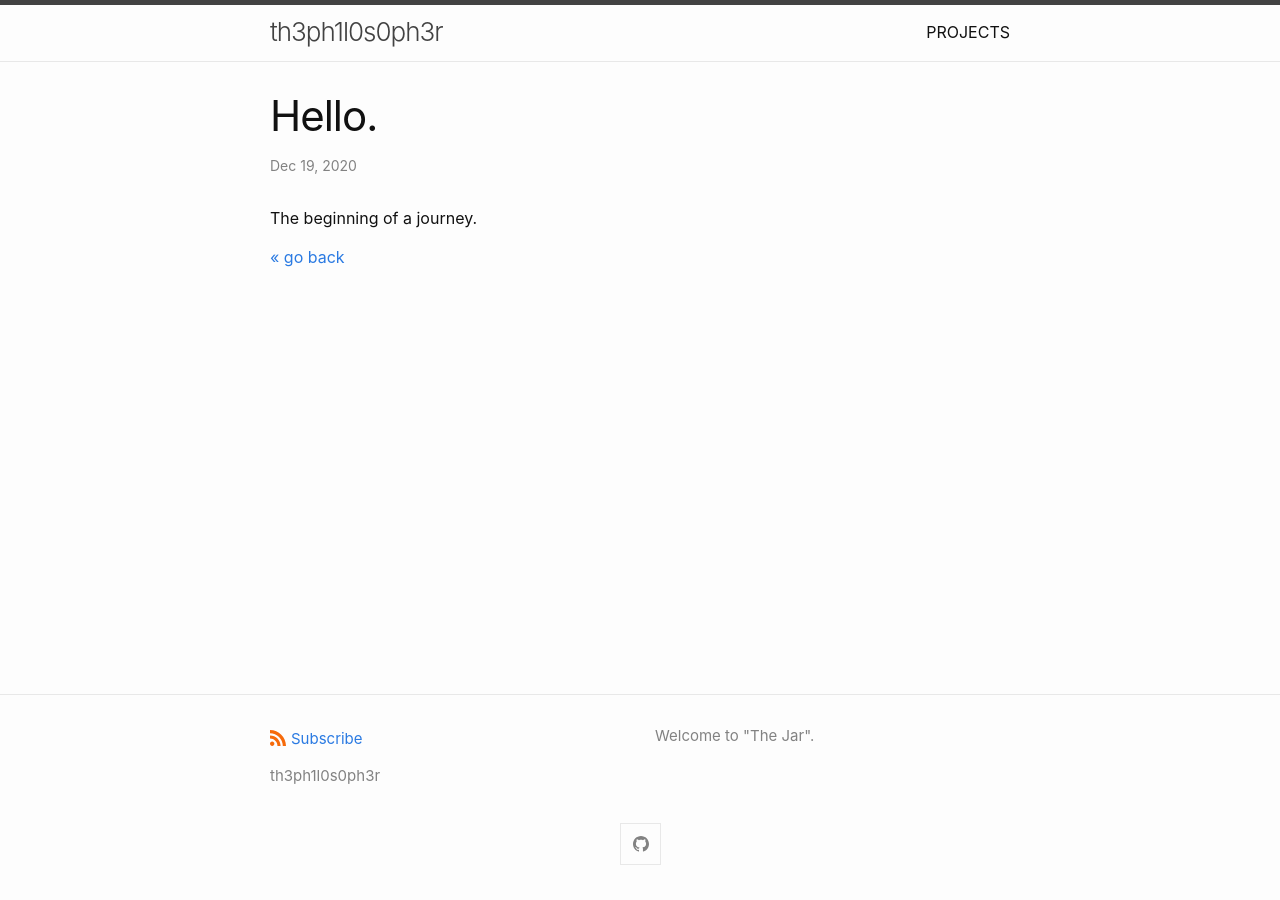
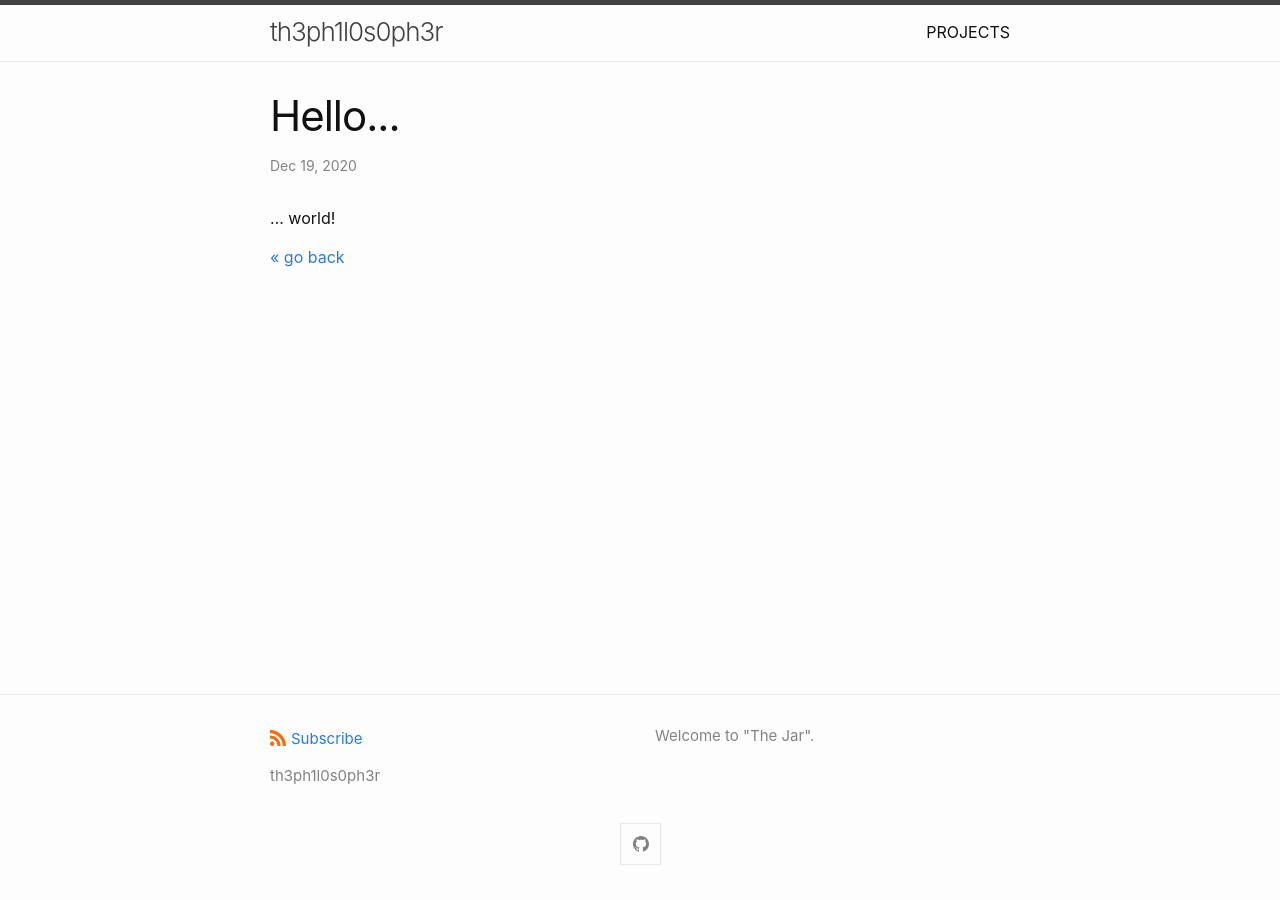
Before and after one commit to th3ph1l0s0ph3r/th3ph1l0s0ph3r.github.io, a Jekyll site: the page built from _posts/2020-12-19-day1.md, in a window 1280 px wide. Built offline with Jekyll 4.4.1, drawn with Linux system fonts in a browser that asks for light colours.

Commit message:
Update 2020-12-19-day1.md

```diff
--- a/_posts/2020-12-19-day1.md
+++ b/_posts/2020-12-19-day1.md
@@ -1,9 +1,9 @@
 ---
 layout: post
-title: "Hello."
+title: "Hello..."
 categories: journal
 ---
 
-The beginning of a journey.
+... world!
 
 [<< go back](https://th3ph1l0s0ph3r.github.io/)
```
